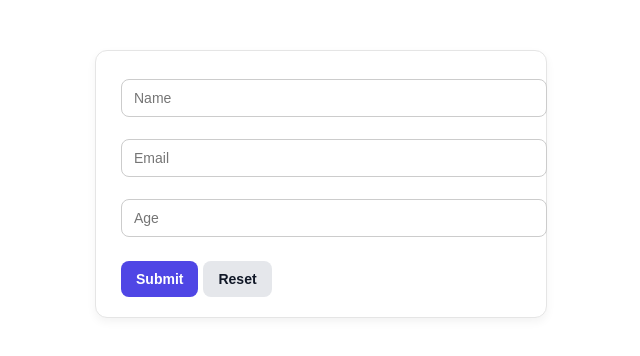
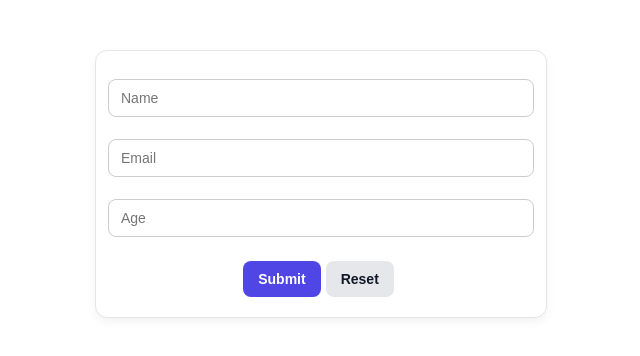
Before and after one commit to firnas-kp/REACT, a React (Vite) app: page / in a window 1280 px wide. Shown: the top 356 px of the page, without its empty margins (319-959 px from the left). Built offline with nearby package versions, Linux system fonts and the light colour scheme.

Commit message:
28-11-2025

```diff
--- a/src/form/yup-react-hook-form/YupForm.jsx
+++ b/src/form/yup-react-hook-form/YupForm.jsx
@@ -32,8 +32,10 @@ const YupForm = () => {
             <input {...register("age")} placeholder='Age'/>
             <p>{errors.age?.message}</p>
 
+            <div>
             <button type='submit'>Submit</button>
             <button type='reset' onClick={() => reset}>Reset</button>
+            </div>
         </form>
     )
 }
--- a/src/form/yup-react-hook-form/yupform.css
+++ b/src/form/yup-react-hook-form/yupform.css
@@ -8,6 +8,10 @@ form {
   border-radius: 12px;
   box-shadow: 0 4px 10px rgba(0, 0, 0, 0.05);
   font-family: 'Segoe UI', Tahoma, Geneva, Verdana, sans-serif;
+  display: flex;
+  flex-direction: column;
+  justify-content: center;
+  align-items: center;
 }
 
 /* Input fields */
```
